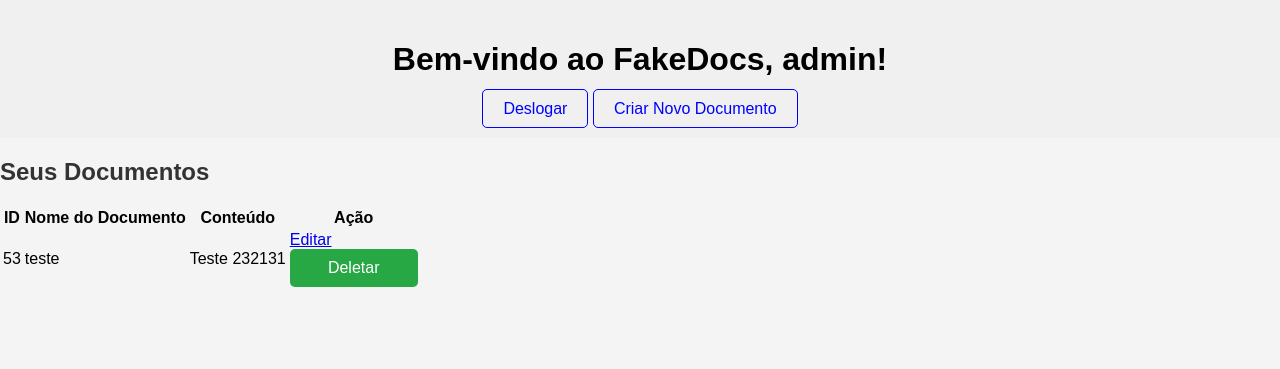
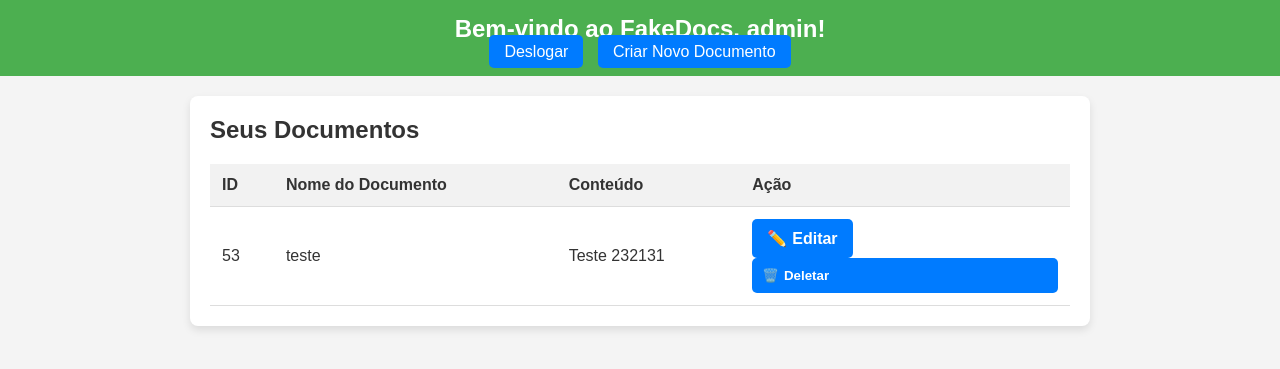
Before and after one commit to Dreyyyyy/fake-docs, a PHP site: page /dashboard.php in a window 1280 px wide. Shown: the top 369 px of the page. Run offline with PHP 8.4, Linux system fonts and the light colour scheme; a user stored in the database is signed in; data comes from the database, SQL or seed files in the repository; both versions use the stored data as it was after the commit.

Commit message:
css updated

```diff
--- a/dashboard.php
+++ b/dashboard.php
@@ -38,13 +38,17 @@ $stmt->close();
     <link rel="stylesheet" href="styles.css">
 </head>
 <body>
-    <header>
+    <!-- Apply the .dashboard-header class here -->
+    <header class="dashboard-header">
         <h1>Bem-vindo ao FakeDocs, <?php echo htmlspecialchars($_SESSION['username']); ?>!</h1>
         <nav>
-            <a href="logout.php">Deslogar</a>
-            <a href="create.php">Criar Novo Documento</a> <!-- Link to create.php -->
+            <div class="nav-links">
+                <a href="logout.php">Deslogar</a>
+                <a href="create.php">Criar Novo Documento</a>
+            </div>
         </nav>
     </header>
+
     <main>
         <h2>Seus Documentos</h2>
         <table>
@@ -52,7 +56,7 @@ $stmt->close();
                 <tr>
                     <th>ID</th>
                     <th>Nome do Documento</th>
-                    <th>Conteúdo</th> <!-- New column for document content -->
+                    <th>Conteúdo</th>
                     <th>Ação</th>
                 </tr>
             </thead>
@@ -67,13 +71,13 @@ $stmt->close();
                             <td><?php echo htmlspecialchars($document['id']); ?></td>
                             <td><?php echo htmlspecialchars($document['file_name']); ?></td>
                             <td>
-                                <div><?php echo htmlspecialchars_decode($document['file_data']); ?></div> <!-- Display the HTML content -->
+                                <div><?php echo htmlspecialchars_decode($document['file_data']); ?></div>
                             </td>
                             <td>
-                                <a href="view.php?id=<?php echo htmlspecialchars($document['id']); ?>">Editar</a>
+                                <a href="view.php?id=<?php echo htmlspecialchars($document['id']); ?>" class="edit-button">Editar</a>
                                 <form action="delete.php" method="post" style="display:inline;">
                                     <input type="hidden" name="document_id" value="<?php echo htmlspecialchars($document['id']); ?>">
-                                    <button type="submit" name="delete_file" onclick="return confirm('Tem certeza que deseja deletar este documento?');">Deletar</button>
+                                    <button type="submit" name="delete_file" class="delete-button" onclick="return confirm('Tem certeza que deseja deletar este documento?');">Deletar</button>
                                 </form>
                             </td>
                         </tr>
--- a/delete.php
+++ b/delete.php
@@ -38,16 +38,16 @@ if ($_SERVER['REQUEST_METHOD'] === 'POST' && isset($_POST['delete_file'])) {
         // Check if the delete was successful
         if ($stmt->affected_rows > 0) {
             // Set a success message in session and redirect
-            $_SESSION['message'] = "Document deleted successfully.";
+            $_SESSION['message'] = "Documento deletado com sucesso.";
         } else {
             // Handle error in deleting from database
-            $_SESSION['error'] = "Failed to delete the document from the database.";
+            $_SESSION['error'] = "Falha ao deletar documento.";
         }
 
         $stmt->close();
     } else {
         // Handle the case where the document does not exist or does not belong to the user
-        $_SESSION['error'] = "Document not found or you do not have permission to delete it.";
+        $_SESSION['error'] = "Documento não encontrado ou falta de permissão.";
     }
 
     header("Location: dashboard.php");
--- a/register.php
+++ b/register.php
@@ -37,7 +37,7 @@ if ($_SERVER['REQUEST_METHOD'] === 'POST' && isset($_POST['register'])) {
     if ($stmt->execute()) {
         // Registration successful
         $_SESSION['message'] = "Registro realizado com sucesso. Você pode fazer login agora.";
-        header("Location: dashboard.php"); // Redirect to login page
+        header("Location: dashboard.php"); // Redirect to dashboard
         exit();
     } else {
         // Handle error in insertion
@@ -49,7 +49,7 @@ if ($_SERVER['REQUEST_METHOD'] === 'POST' && isset($_POST['register'])) {
 ?>
 
 <!DOCTYPE html>
-<html lang="en">
+<html lang="pt-br">
 <head>
     <meta charset="UTF-8">
     <meta name="viewport" content="width=device-width, initial-scale=1.0">
--- a/styles.css
+++ b/styles.css
@@ -1,105 +1,231 @@
-/* General body styles for all pages */
+/* Reset/Normalize */
+* {
+    margin: 0;
+    padding: 0;
+    box-sizing: border-box;
+}
+
+/* General body styles */
 body {
     font-family: Arial, sans-serif;
-    margin: 0;
-    padding: 0;
-    background-color: #f4f4f4;
+    background-color: #f4f4f4; /* Light gray background */
+    color: #333; /* Dark gray text */
 }
 
-/* Styles specific to dashboard.php (dashboard) */
+/* Header styling for all pages */
 header {
-    background-color: #f0f0f0;
-    padding: 20px;
+    background-color: #4CAF50; /* Green background */
+    color: white; /* White text */
+    padding: 15px;
     text-align: center;
 }
 
-nav {
-    margin-top: 10px;
+/* Specific header styling for the dashboard */
+.dashboard-header h1 {
+    font-size: 24px; /* Title size */
+    margin: 0;
 }
 
+/* Navigation links */
 nav a {
-    color: blue;
-    text-decoration: none;
-    padding: 10px 20px;
-    border: 1px solid blue;
-    border-radius: 5px;
+    color: #fff; /* White text */
+    text-decoration: none; /* No underline */
+    padding: 8px 15px; /* Padding for buttons */
+    background-color: #007bff; /* Blue background */
+    border-radius: 5px; /* Rounded corners */
+    margin: 0 5px; /* Margin between links */
+    font-size: 16px; /* Font size */
 }
 
-/* Styles specific to login page (index.html) */
-.login-container {
-    background-color: #fff;
-    padding: 30px;
-    border-radius: 10px;
-    box-shadow: 0 4px 8px rgba(0, 0, 0, 0.1);
-    width: 300px;
-    text-align: center;
-    margin: 50px auto; /* Center the login box */
+nav a:hover {
+    background-color: #0056b3; /* Darker blue on hover */
 }
 
-h2 {
-    margin-bottom: 20px;
-    color: #333;
+/* Main content styling */
+main {
+    padding: 20px;
+    max-width: 900px; /* Max width of the main content */
+    margin: 20px auto; /* Center the main content */
+    background-color: #fff; /* White background */
+    border-radius: 8px; /* Rounded corners */
+    box-shadow: 0 4px 8px rgba(0, 0, 0, 0.1); /* Subtle shadow */
+}
+
+/* Table styling */
+table {
+    width: 100%; /* Full width */
+    border-collapse: collapse; /* Collapse borders */
+    margin-top: 20px; /* Space above the table */
+}
+
+table th, table td {
+    padding: 12px; /* Cell padding */
+    text-align: left; /* Left alignment */
+    border-bottom: 1px solid #ddd; /* Bottom border */
+}
+
+table th {
+    background-color: #f2f2f2; /* Light gray header */
+    font-weight: bold; /* Bold text */
+}
+
+table td div {
+    max-width: 300px; /* Max width for text */
+    white-space: nowrap; /* No wrapping */
+    overflow: hidden; /* Hide overflow */
+    text-overflow: ellipsis; /* Ellipsis for overflow text */
+}
+
+/* Button and link styling */
+table a, form button {
+    font-weight: bold; /* Bold text */
+}
+
+/* Styling for the Editar button */
+.edit-button {
+    background-color: #007bff; /* Primary blue color */
+    color: white; /* White text */
+    padding: 10px 15px; /* Increased padding for button */
+    border-radius: 5px; /* Rounded corners */
+    text-decoration: none; /* No underline */
+    font-weight: bold; /* Bold text */
+    display: inline-flex; /* Flexbox for icon and text alignment */
+    align-items: center; /* Center items vertically */
+    transition: background-color 0.3s, transform 0.2s; /* Smooth transition */
+}
+
+/* Add icons for better UX */
+.edit-button::before {
+    content: '✏️'; /* Pencil icon for editing */
+    margin-right: 5px; /* Space between icon and text */
+}
+
+.edit-button:hover {
+    background-color: #0056b3; /* Darker blue for hover */
+    transform: translateY(-2px); /* Slight lift effect on hover */
+}
+
+/* Delete button styling */
+.delete-button {
+    background-color: #dc3545; /* Danger red color */
+    color: white; /* White text */
+    padding: 10px 15px; /* Increased padding for button */
+    border-radius: 5px; /* Rounded corners */
+    text-decoration: none; /* No underline */
+    font-weight: bold; /* Bold text */
+    display: inline-flex; /* Flexbox for icon and text alignment */
+    align-items: center; /* Center items vertically */
+    transition: background-color 0.3s, transform 0.2s; /* Smooth transition */
+}
+
+.delete-button:hover {
+    background-color: #c82333; /* Darker red for hover */
+    transform: translateY(-2px); /* Slight lift effect on hover */
+}
+
+.delete-button::before {
+    content: '🗑️'; /* Trash can icon for deleting */
+    margin-right: 5px; /* Space between icon and text */
+}
+
+/* Form button styling */
+form button {
+    background-color: #dc3545; /* Red background for danger */
+    color: white; /* White text */
+    padding: 5px 10px; /* Padding for button */
+    border: none; /* No border */
+    border-radius: 5px; /* Rounded corners */
+    cursor: pointer; /* Pointer on hover */
+}
+
+form button:hover {
+    background-color: #c82333; /* Darker red for hover */
+}
+
+/* Success and error messages */
+.success, .error {
+    padding: 10px; /* Padding for messages */
+    margin-top: 15px; /* Margin above messages */
+    text-align: center; /* Centered text */
+    border-radius: 5px; /* Rounded corners */
+}
+
+.success {
+    background-color: #d4edda; /* Light green background */
+    color: #155724; /* Dark green text */
+    border: 1px solid #c3e6cb; /* Border for success */
+}
+
+.error {
+    background-color: #f8d7da; /* Light red background */
+    color: #721c24; /* Dark red text */
+    border: 1px solid #f5c6cb; /* Border for error */
+}
+
+/* Login page styles */
+.login-container {
+    max-width: 400px; /* Max width of the login form */
+    margin: 50px auto; /* Center the container */
+    padding: 20px; /* Padding for the container */
+    background-color: #fff; /* White background for the form */
+    border-radius: 8px; /* Rounded corners */
+    box-shadow: 0 4px 8px rgba(0, 0, 0, 0.1); /* Subtle shadow */
+}
+
+.login-container h2 {
+    text-align: center; /* Center the heading */
+    margin-bottom: 20px; /* Margin below the heading */
 }
 
 .input-group {
-    margin-bottom: 15px;
-    text-align: left;
+    margin-bottom: 15px; /* Space between input groups */
 }
 
-label {
-    font-size: 14px;
-    color: #555;
+.input-group label {
+    display: block; /* Block display for labels */
+    margin-bottom: 5px; /* Space below the label */
 }
 
-input[type="text"], input[type="password"], input[type="file"] {
-    width: 100%;
-    padding: 10px;
-    margin-top: 5px;
-    border: 1px solid #ccc;
-    border-radius: 5px;
-    box-sizing: border-box;
-    font-size: 14px;
+.input-group input {
+    width: 100%; /* Full width inputs */
+    padding: 10px; /* Padding for inputs */
+    border: 1px solid #ccc; /* Light gray border */
+    border-radius: 5px; /* Rounded corners */
 }
 
-/* Styles for upload section */
-.upload-container {
-    background-color: #fff;
-    padding: 30px;
-    border-radius: 10px;
-    box-shadow: 0 4px 8px rgba(0, 0, 0, 0.1);
-    width: 400px;
-    margin: 20px auto; /* Center the upload box */
+/* Register page styles */
+.register-container {
+    max-width: 400px; /* Max width of the registration form */
+    margin: 50px auto; /* Center the container */
+    padding: 20px; /* Padding for the container */
+    background-color: #fff; /* White background for the form */
+    border-radius: 8px; /* Rounded corners */
+    box-shadow: 0 4px 8px rgba(0, 0, 0, 0.1); /* Subtle shadow */
 }
 
-.upload-header {
-    text-align: center;
-    margin-bottom: 20px;
-    color: #333;
+.register-container h2 {
+    text-align: center; /* Center the heading */
+    margin-bottom: 20px; /* Margin below the heading */
 }
 
 button[type="submit"] {
-    background-color: #28a745;
-    color: white;
-    padding: 10px 15px;
-    border: none;
-    border-radius: 5px;
-    cursor: pointer;
-    width: 100%;
-    font-size: 16px;
+    width: 100%; /* Full width button */
+    background-color: #007bff; /* Primary blue color */
+    color: white; /* White text */
+    padding: 10px; /* Padding for button */
+    border: none; /* No border */
+    border-radius: 5px; /* Rounded corners */
+    cursor: pointer; /* Pointer on hover */
+    font-weight: bold; /* Bold text */
 }
 
 button[type="submit"]:hover {
-    background-color: #218838;
+    background-color: #0056b3; /* Darker blue for hover */
 }
 
+/* Error message styling */
 #error-message {
-    color: red;
-    margin-top: 10px;
+    color: #dc3545; /* Red color for error messages */
+    text-align: center; /* Center the error message */
+    margin-top: 10px; /* Space above error message */
 }
-
-/* Additional styles for error message on upload */
-.upload-error {
-    color: red;
-    margin-top: 10px;
-    text-align: center;
-}
```
Also changed, not shown: db/users.sql (+14 -19 lines).
